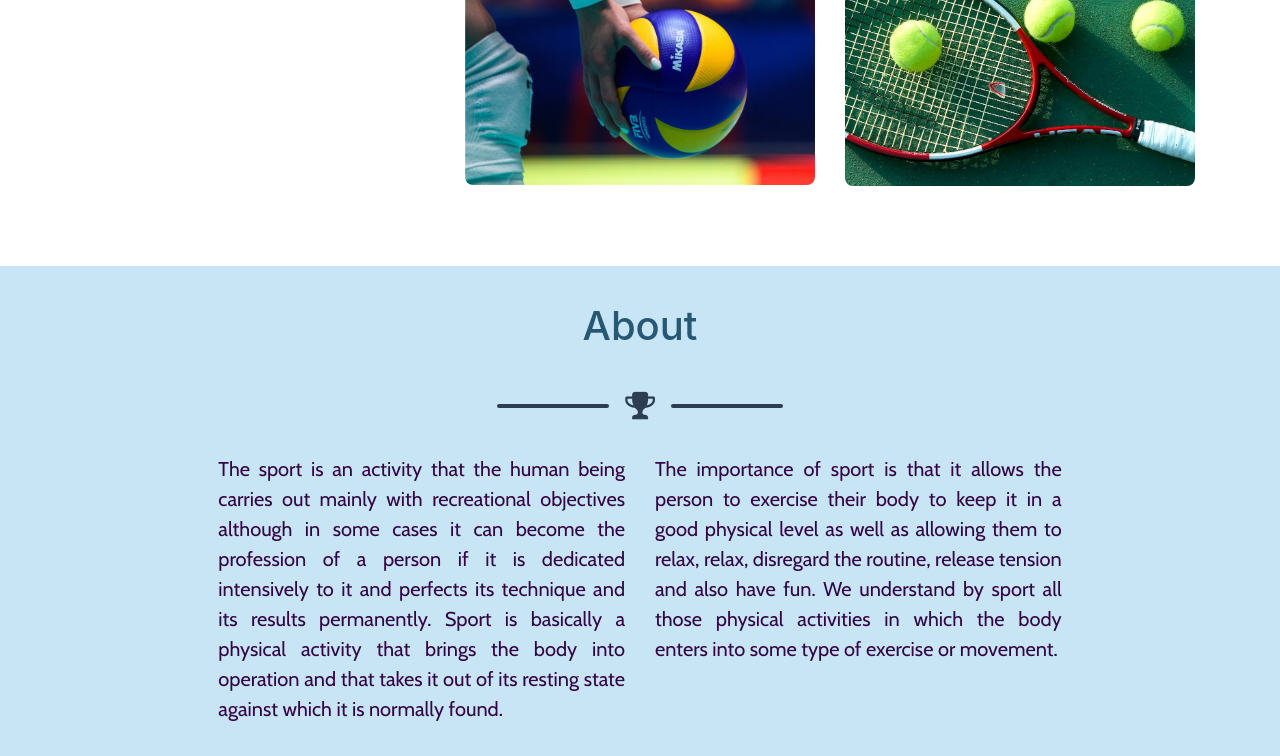
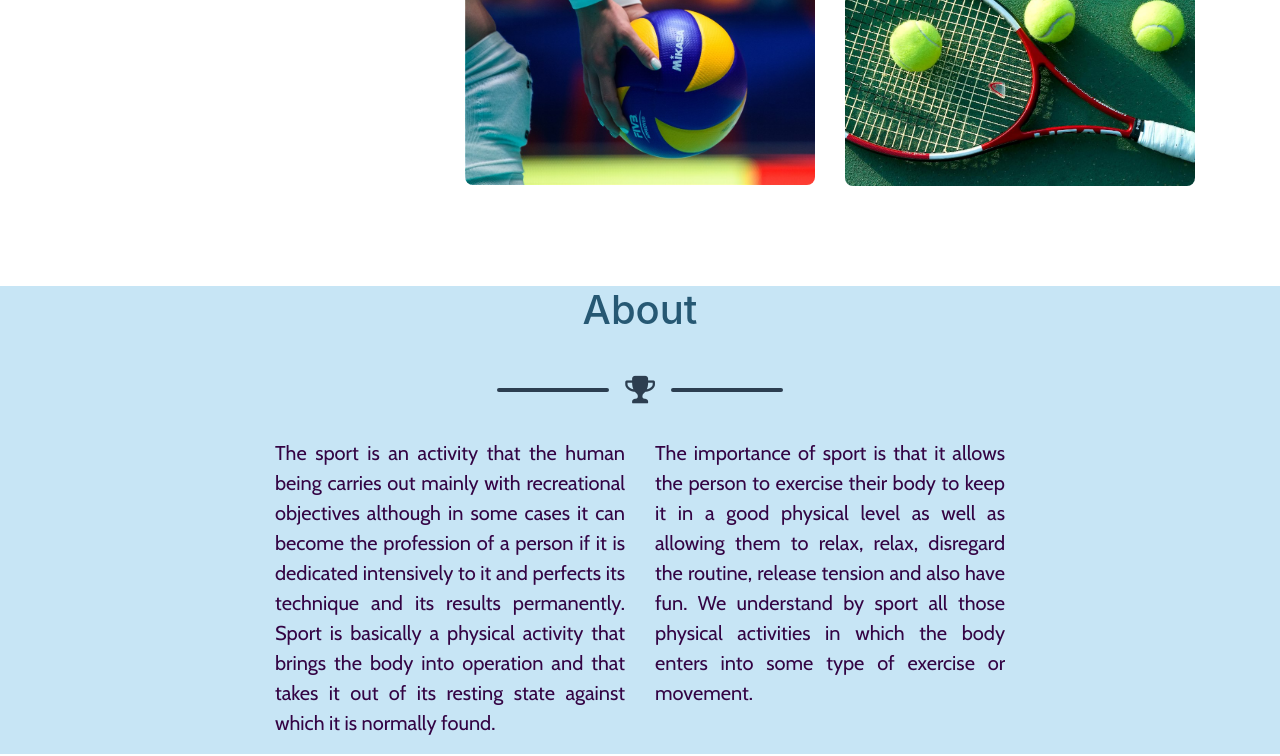
Before and after one commit to Uriel-Medina05/Landing-Page, a website: page index.html in a window 1280 px wide. Shown: the part 1292-2048 px from the top of the page. Drawn offline with nearby package versions, Linux system fonts and the light colour scheme.

Commit message:
LP-010"About section - upgrade"

```diff
--- a/index.html
+++ b/index.html
@@ -98,7 +98,7 @@
 
  <!-- About Section -->
     <section id="about">
-        <div class="bg-primary py-3">
+        <div class="bg-primary ">
             <div class="container">
                 <div class="divider-custom">
 
@@ -113,18 +113,21 @@
 		              	</div>
 		            	<div class="divider-custom-line"></div>
 		            </div>
-             </div>
+
 		     <div class="row">
-		        <div class="col-sm-6 col-lg-4 ml-auto">
+		        <div class=" col-lg-4 ml-auto">
 		          <p class="lead">The sport is an activity that the human being carries out mainly with recreational objectives although in some cases it can become the profession of a person if it is dedicated intensively to it and perfects its technique and its results permanently. Sport is basically a physical activity that brings the body into operation and that takes it out of its resting state against which it is normally found.</p>
 		        </div>
 		        <div class="col-lg-4 mr-auto">
 		          <p class="lead">The importance of sport is that it allows the person to exercise their body to keep it in a good physical level as well as allowing them to relax, relax, disregard the routine, release tension and also have fun. We understand by sport all those physical activities in which the body enters into some type of exercise or movement.</p>
 		        </div>
 		      </div>
+		      </div>
             </div>
         </div>
     </section>
+
+
 
 <!-- Bootstrap JS -->
 	<script src="https://code.jquery.com/jquery-3.3.1.slim.min.js"></script>
```
